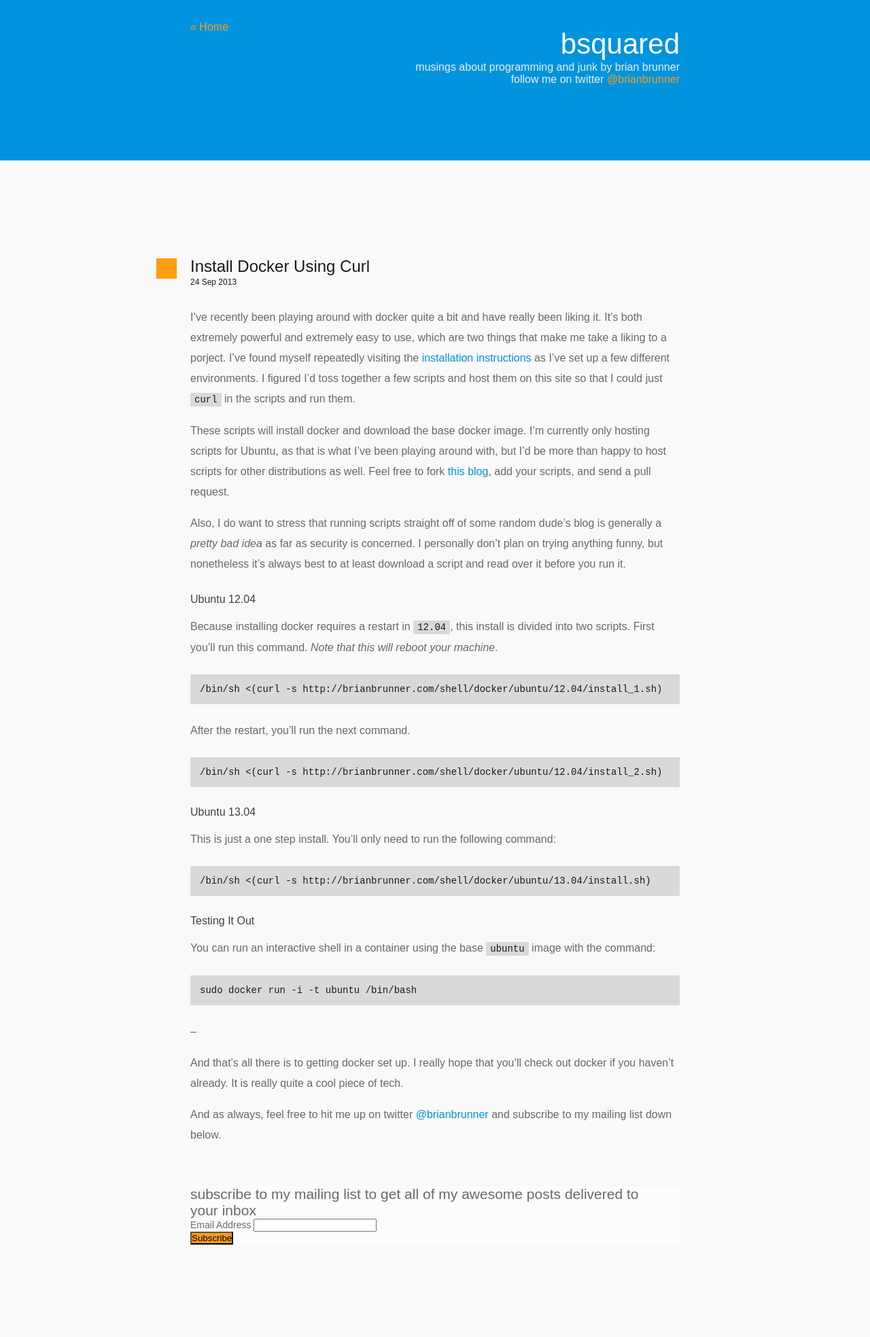
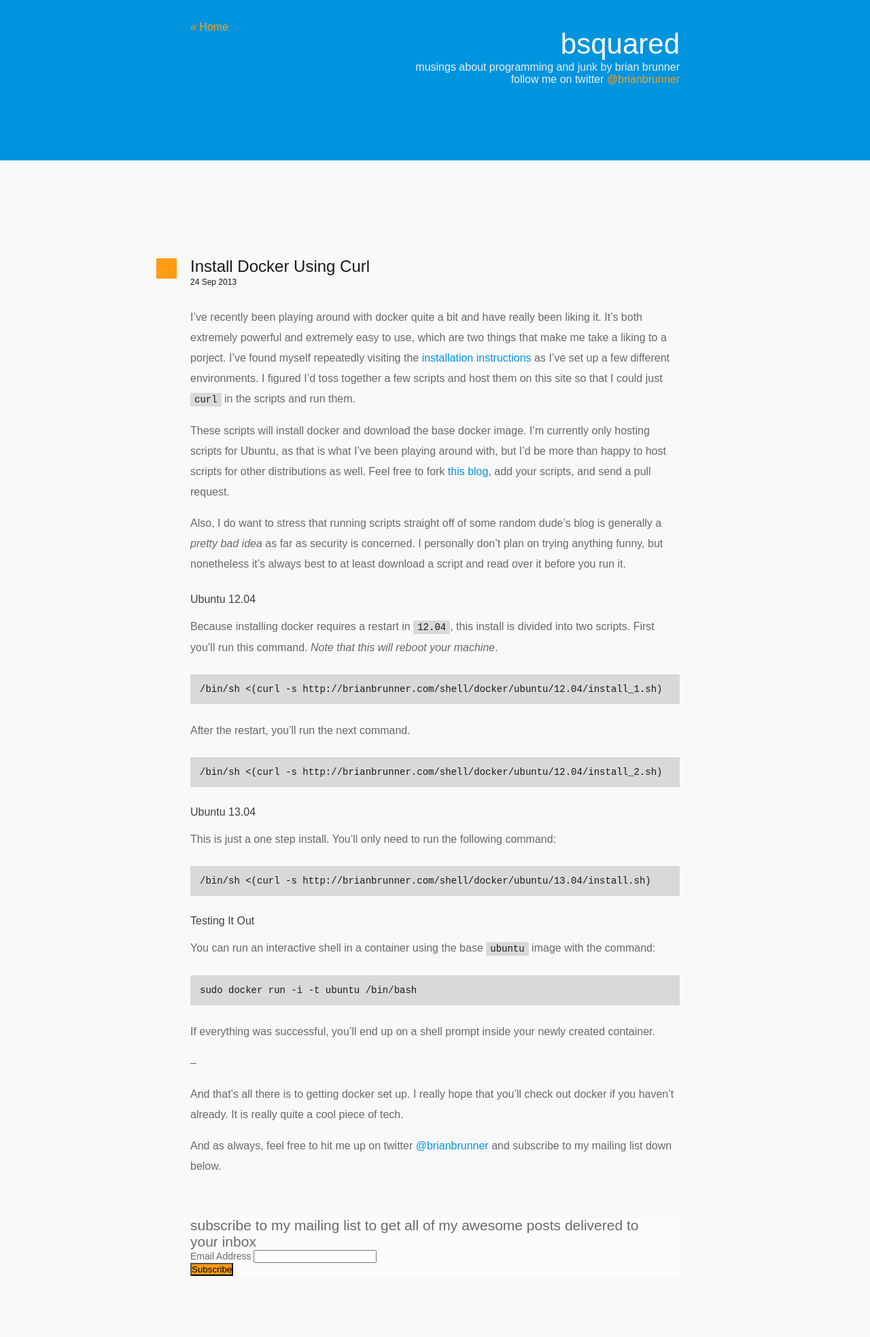
Before and after one commit to brianbrunner/brianbrunner.github.io, a Jekyll site: the page built from _posts/2013-09-24-docker-install-curl.markdown, in a window 1280 px wide. Shown: the whole page at 68% size. Built offline with Jekyll 4.4.1, drawn with Linux system fonts in a browser that asks for light colours; nearby versions of some CDN libraries; comment, search, counter and statistics services are not loaded; before the commit the page ends 1921 px from its top, so only the background shows below that.

Commit message:
updated post and fixed hr styling

```diff
--- a/_posts/2013-09-24-docker-install-curl.markdown
+++ b/_posts/2013-09-24-docker-install-curl.markdown
@@ -49,7 +49,7 @@
 
     sudo docker run -i -t ubuntu /bin/bash
 
-
+If everything was successful, you'll end up on a shell prompt inside your newly created container.
 
 --
 
--- a/css/style.css
+++ b/css/style.css
@@ -36,6 +36,7 @@
   color: #00AAFF !important;
 }
 hr {
+  margin: 40px 0;
   border: 0px;
   height: 2px;
   width: 100%;
```
